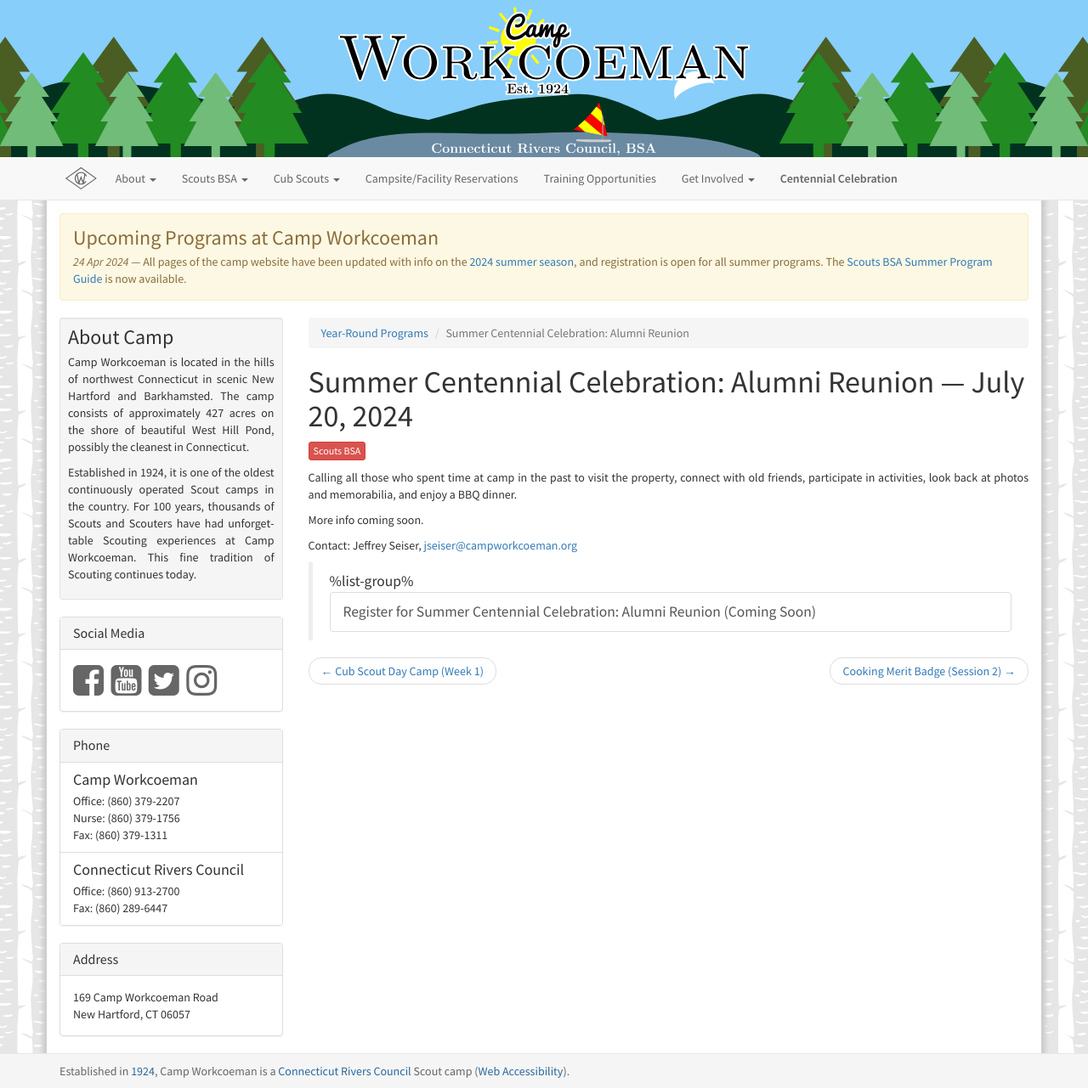
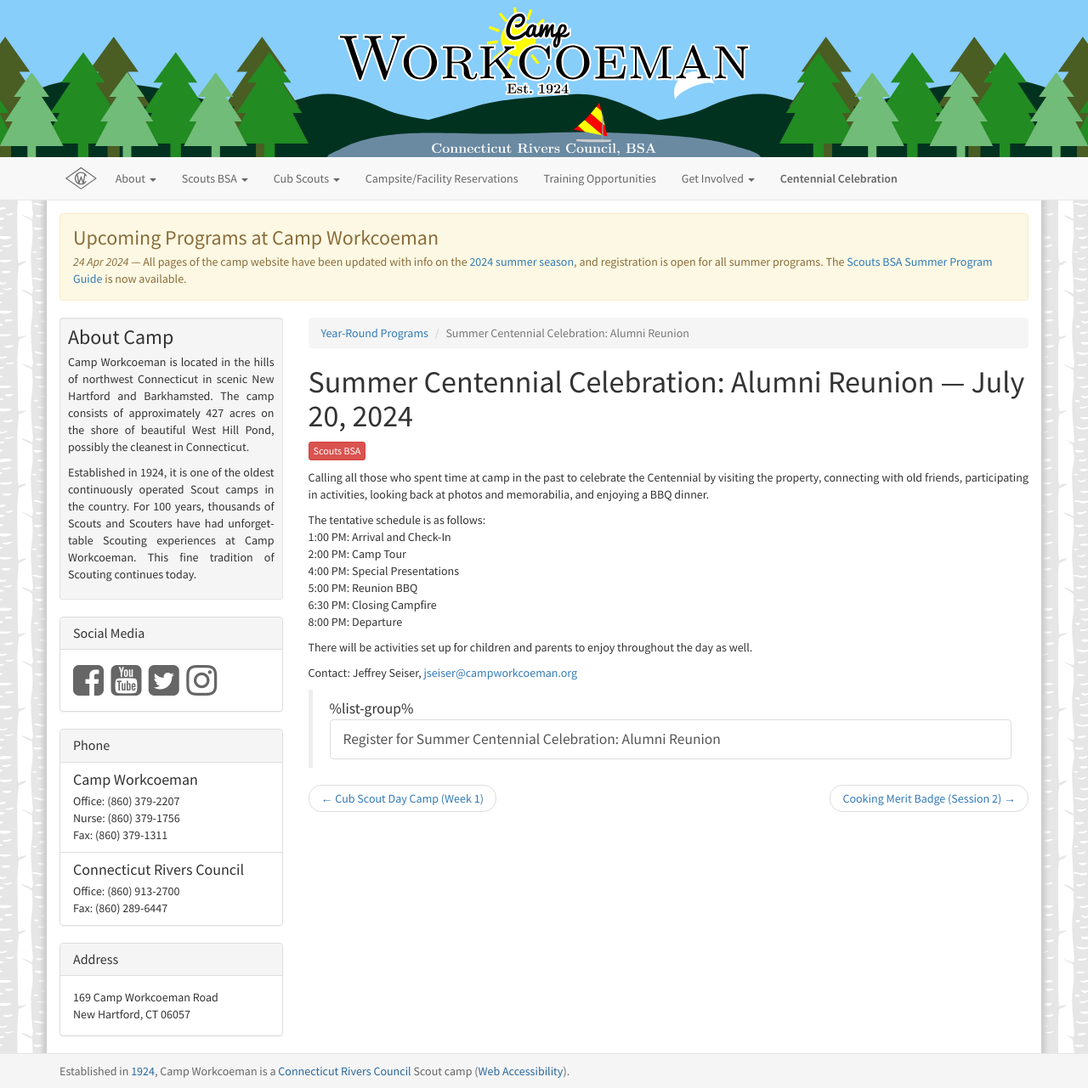
Before and after one commit to campworkcoeman/campworkcoeman.org, a Jekyll site: the page built from _yrpevents/2024-07-20-centennial-reunion.md, in a window 1280 px wide. Shown: the whole page at 85% size. Built offline with Jekyll 4.4.1, drawn with Linux system fonts in a browser that asks for light colours; nearby versions of some CDN libraries; Markdown is read by kramdown in place of the engine named in the settings.

Commit message:
Add registration link for Centennial Reunion.

```diff
--- a/_yrpevents/2024-07-20-centennial-reunion.md
+++ b/_yrpevents/2024-07-20-centennial-reunion.md
@@ -5,11 +5,19 @@
 tag: scouts-bsa
 ---
 
-Calling all those who spent time at camp in the past to visit the property, connect with old friends, participate in activities, look back at photos and memorabilia, and enjoy a BBQ dinner.
+Calling all those who spent time at camp in the past to celebrate the Centennial by visiting the property, connecting with old friends, participating in activities, looking back at photos and memorabilia, and enjoying a BBQ dinner.
 
-More info coming soon.
+The tentative schedule is as follows:<br>
+1:00 PM: Arrival and Check-In<br>
+2:00 PM: Camp Tour<br>
+4:00 PM: Special Presentations<br>
+5:00 PM: Reunion BBQ<br>
+6:30 PM: Closing Campfire<br>
+8:00 PM: Departure
+
+There will be activities set up for children and parents to enjoy throughout the day as well.
 
 Contact: Jeffrey Seiser, [jseiser@campworkcoeman.org](mailto:jseiser@campworkcoeman.org)
 
 > %list-group%
-> <a href="https://scoutingevent.com/066" class="list-group-item">Register for Summer Centennial Celebration: Alumni Reunion (Coming Soon)</a>
+> <a href="https://scoutingevent.com/066-84430" class="list-group-item">Register for Summer Centennial Celebration: Alumni Reunion</a>
```
